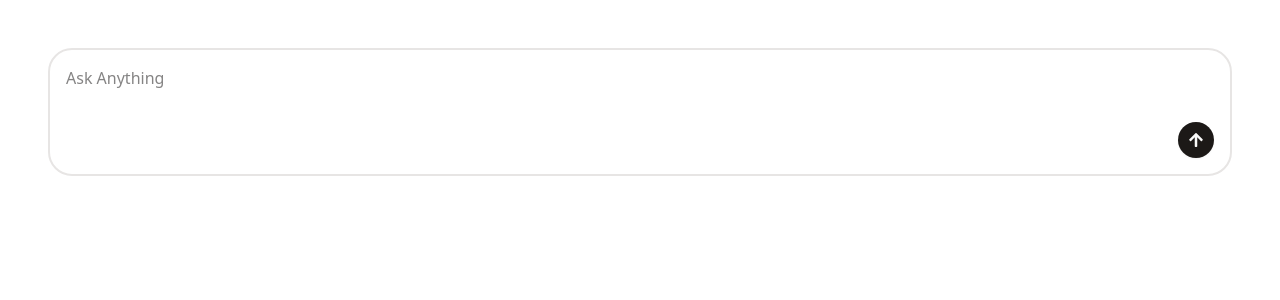
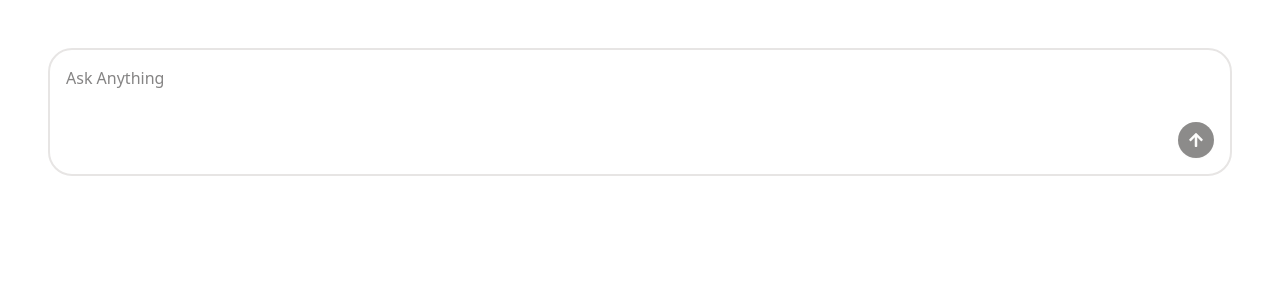
Before and after one commit to SaeedNoshadi89/AI-Chat-Bot, a React (Vite) app in the folder packages/client/: page / in a window 1280 px wide. Shown: the top 300 px of the page. Built offline with nearby package versions, Linux system fonts and the light colour scheme.

Commit message:
handle form submition

```diff
--- a/packages/client/package.json
+++ b/packages/client/package.json
@@ -17,6 +17,7 @@
       "lucide-react": "^0.542.0",
       "react": "^19.1.1",
       "react-dom": "^19.1.1",
+      "react-hook-form": "^7.62.0",
       "react-icons": "^5.5.0",
       "tailwind-merge": "^3.3.1",
       "tailwindcss": "^4.1.13"
--- a/packages/client/src/components/ui/ChatBot.tsx
+++ b/packages/client/src/components/ui/ChatBot.tsx
@@ -1,18 +1,47 @@
 import { Button } from './button';
 import { FaArrowUp } from 'react-icons/fa';
+import { useForm } from 'react-hook-form';
+import type { KeyboardEvent } from 'react';
 
+type FormData = {
+   prompt: string;
+};
 const ChatBot = () => {
+   const { register, handleSubmit, reset, formState } = useForm<FormData>();
+   const onSubmit = (data: FormData) => {
+      console.log(data);
+      reset();
+   };
+
+   const onKeyDown = (e: KeyboardEvent<HTMLFormElement>) => {
+      if (e.key === 'Enter' && !e.shiftKey) {
+         e.preventDefault();
+         handleSubmit(onSubmit)();
+      }
+   };
    return (
-      <div className="flex flex-col gap-2 items-end border-2 p-4 rounded-3xl">
+      <form
+         onSubmit={handleSubmit(onSubmit)}
+         onKeyDown={onKeyDown}
+         className="flex flex-col gap-2 items-end border-2 p-4 rounded-3xl"
+      >
          <textarea
+            {...register('prompt', {
+               required: true,
+               validate: (data) => data.trim().length > 0,
+            })}
             className="w-full border-0 focus:outline-none resize-none"
             placeholder="Ask Anything"
             maxLength={1000}
          />
-         <Button className="rounded-full w-9 h-9">
+         <Button
+            disabled={!formState.isValid}
+            className="rounded-full w-9 h-9"
+            type="submit"
+         >
             <FaArrowUp />
          </Button>
-      </div>
+      </form>
    );
 };
 
```
Also changed, not shown: 1 other file (tests, documents, lock files or other folders).
